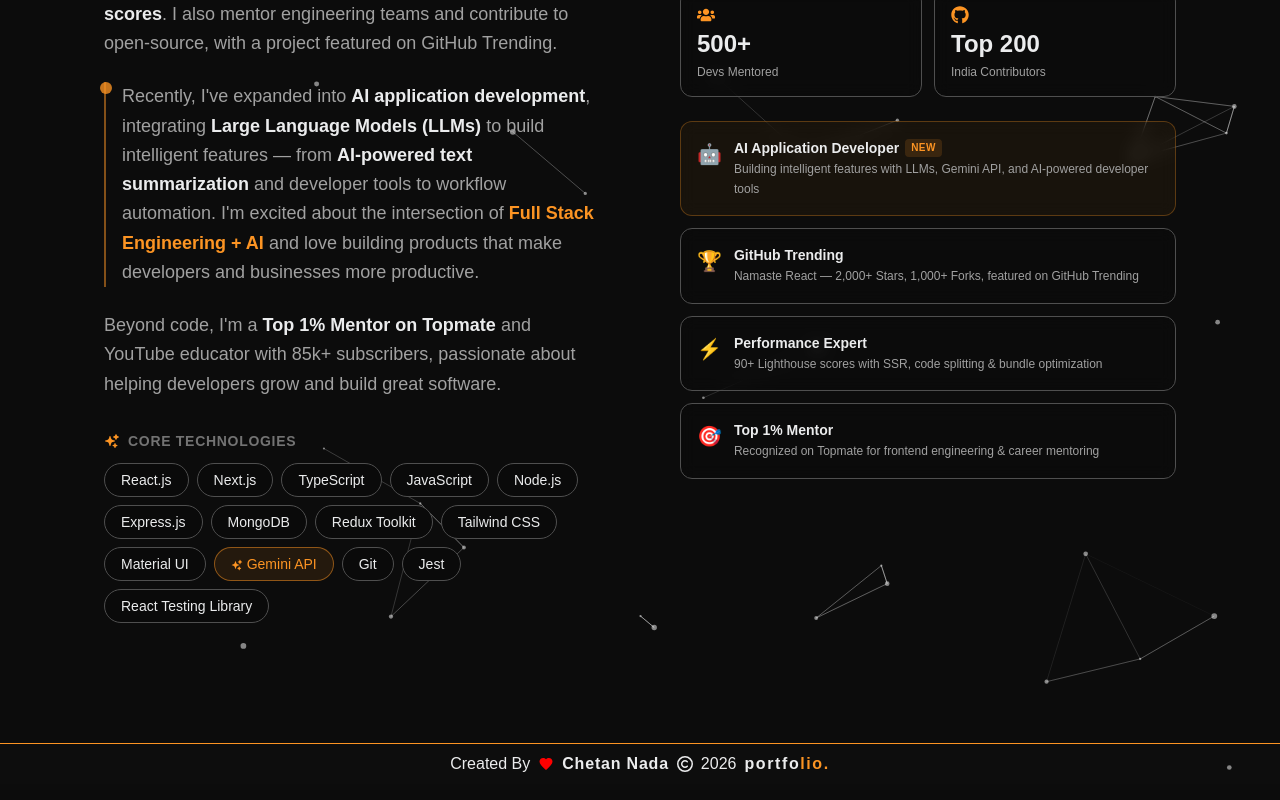
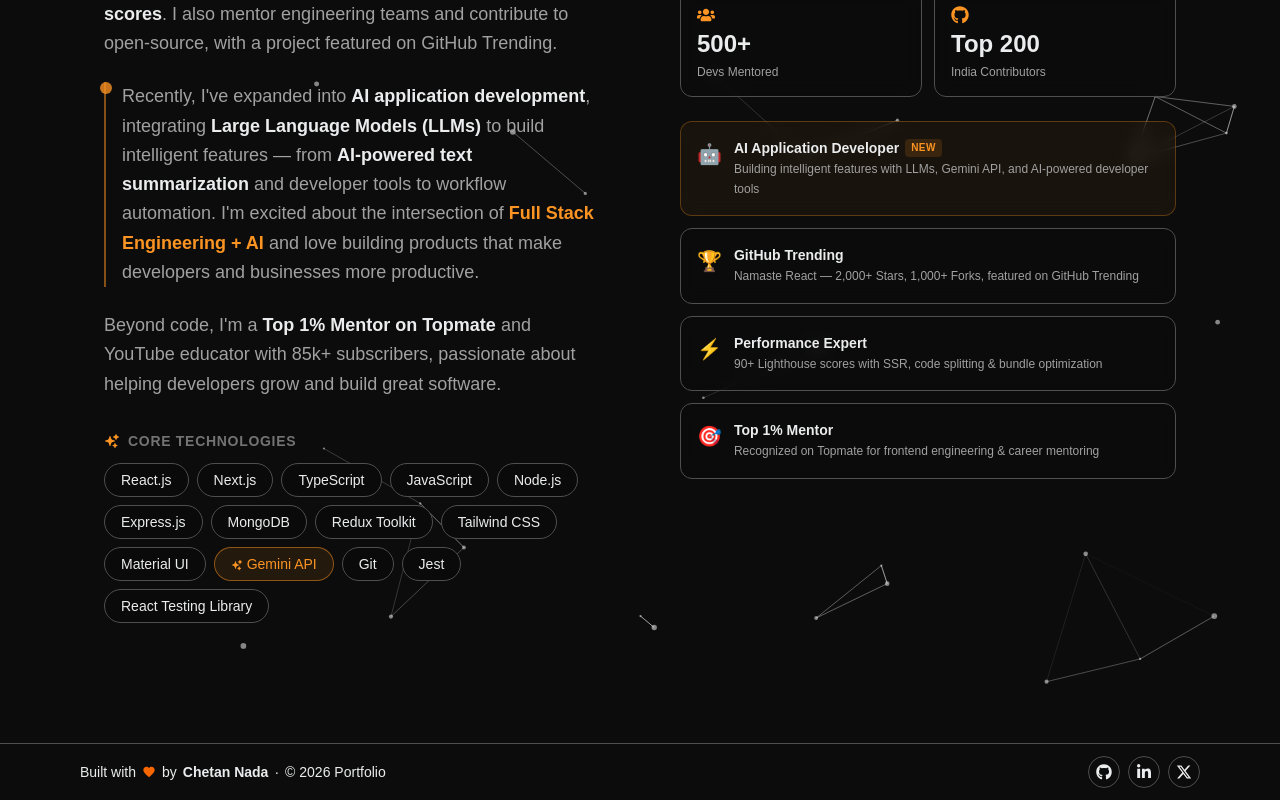
Before and after one commit to chetannada/Portfolio, a Next.js app: page / in a window 1280 px wide. Shown: the part 1405-2205 px from the top of the page. Built offline with nearby package versions, Linux system fonts and the light colour scheme; a web font is replaced by a local one.

Commit message:
feat: add responsive footer component with social links and copyright info

```diff
--- a/src/components/layout/Footer.tsx
+++ b/src/components/layout/Footer.tsx
@@ -1,32 +1,64 @@
 "use client";
 
 import { IoMdHeart } from "react-icons/io";
-import { FaRegCopyright } from "react-icons/fa6";
-import { useTheme } from "../../context/ThemeContext";
-import ParticlesBackground from "./ParticlesBackground";
+import { FaGithub, FaLinkedinIn, FaXTwitter } from "react-icons/fa6";
 
 const Footer = () => {
   const year = new Date().getFullYear();
-  const { theme } = useTheme();
 
   return (
-    <footer className="relative p-2 flex flex-row flex-wrap justify-center items-center gap-2 bg-primary border-t border-t-secondary">
-      <ParticlesBackground id="particles-footer" />
-      Created By <IoMdHeart color={theme === "dark" ? "red" : "darkred"} />
+    <footer className="relative border-t border-border bg-body">
+      <div className="absolute top-0 left-0 right-0 h-px bg-linear-to-r from-transparent via-primary/40 to-transparent" />
+
+      <div className="relative z-10 max-w-7xl mx-auto px-8 sm:px-12 lg:px-20 py-3">
+        <div className="flex flex-col items-center justify-between gap-3 sm:flex-row">
+          <p className="flex flex-wrap items-center justify-center gap-1.5 text-xs text-text-muted sm:text-sm">
+            <span>Built with</span>
+            <IoMdHeart className="text-orange-500 animate-pulse" size={14} />
+            <span>by</span>
             <a
               href="https://www.linkedin.com/in/chetannada"
               target="_blank"
               rel="noopener noreferrer"
-        className="font-semibold tracking-wider hover:underline"
+              className="font-semibold text-text transition-colors duration-300 hover:text-secondary"
             >
               Chetan Nada
             </a>
-      <FaRegCopyright />
-      {year}
-      <span className="font-semibold tracking-widest">
-        portfo
-        <span className="text-secondary">lio.</span>
-      </span>
+            <span className="text-text-muted">·</span>
+            <span>© {year} Portfolio</span>
+          </p>
+
+          <div className="flex items-center gap-2">
+            <a
+              href="https://github.com/chetannada"
+              target="_blank"
+              rel="noopener noreferrer"
+              className="inline-flex h-8 w-8 items-center justify-center rounded-full border border-border bg-surface text-text-muted transition-all duration-300 hover:border-primary/50 hover:text-primary hover:shadow-md hover:shadow-primary/10"
+              aria-label="GitHub"
+            >
+              <FaGithub size={16} />
+            </a>
+            <a
+              href="https://www.linkedin.com/in/chetannada"
+              target="_blank"
+              rel="noopener noreferrer"
+              className="inline-flex h-8 w-8 items-center justify-center rounded-full border border-border bg-surface text-text-muted transition-all duration-300 hover:border-primary/50 hover:text-primary hover:shadow-md hover:shadow-primary/10"
+              aria-label="LinkedIn"
+            >
+              <FaLinkedinIn size={16} />
+            </a>
+            <a
+              href="https://x.com/chetannada"
+              target="_blank"
+              rel="noopener noreferrer"
+              className="inline-flex h-8 w-8 items-center justify-center rounded-full border border-border bg-surface text-text-muted transition-all duration-300 hover:border-primary/50 hover:text-primary hover:shadow-md hover:shadow-primary/10"
+              aria-label="X (Twitter)"
+            >
+              <FaXTwitter size={16} />
+            </a>
+          </div>
+        </div>
+      </div>
     </footer>
   );
 };
```
Lines whose indentation alone changed are shown as unchanged.
